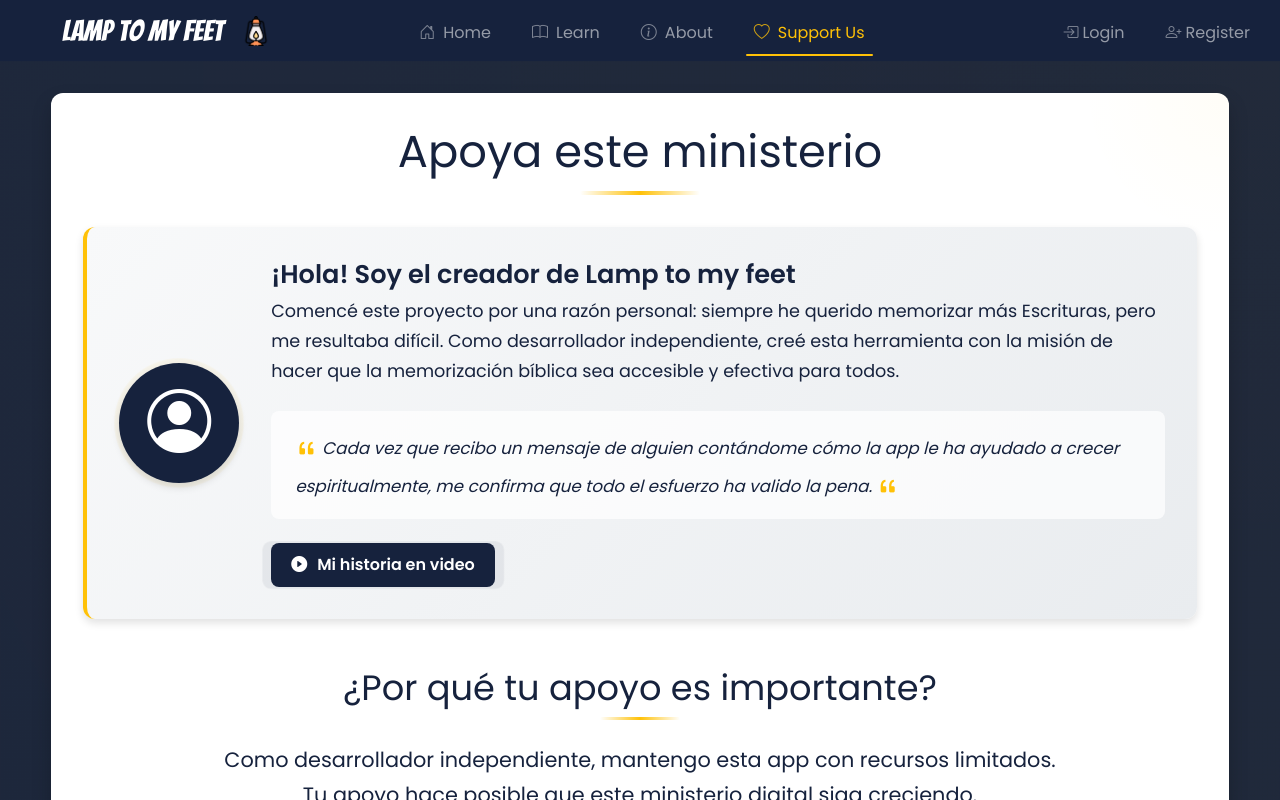
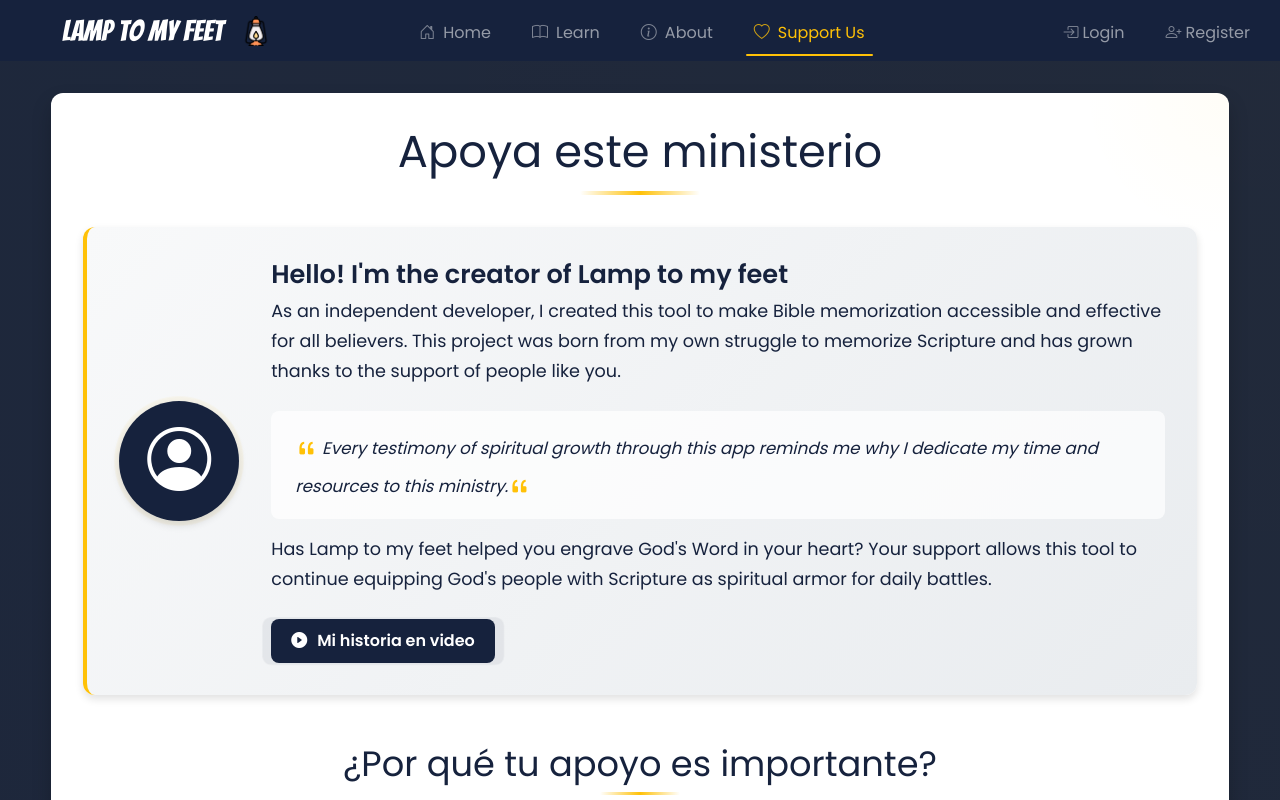
Before and after one commit to marcosdiego1904/front, a React (Vite) app: page /support in a window 1280 px wide. Shown: the top 800 px of the page. Built offline with nearby package versions, Linux system fonts and the light colour scheme.

Commit message:
support2

```diff
--- a/pages/learnsection/support/support.tsx
+++ b/pages/learnsection/support/support.tsx
@@ -119,16 +119,16 @@
           </div>
 
           <div className="message-content">
-            <h3>¡Hola! Soy el creador de Lamp to my feet</h3>
+            <h3>Hello! I'm the creator of Lamp to my feet</h3>
             <p>
-              Comencé este proyecto por una razón personal: siempre he querido memorizar más Escrituras,
-              pero me resultaba difícil. Como desarrollador independiente, creé esta herramienta con la
-              misión de hacer que la memorización bíblica sea accesible y efectiva para todos.
+            As an independent developer, I created this tool to make Bible memorization accessible and effective for all believers. This project was born from my own struggle to memorize Scripture and has grown thanks to the support of people like you.
             </p>
             <p className="dev-personal-note">
-              <i className="bi bi-quote"></i> Cada vez que recibo un mensaje de alguien contándome
-              cómo la app le ha ayudado a crecer espiritualmente, me confirma que todo el esfuerzo
-              ha valido la pena. <i className="bi bi-quote"></i>
+              <i className="bi bi-quote"></i> Every testimony of spiritual growth through this app reminds me why I dedicate my time and resources to this ministry.
+              <i className="bi bi-quote"></i>
+            </p>
+            <p>
+            Has Lamp to my feet helped you engrave God's Word in your heart? Your support allows this tool to continue equipping God's people with Scripture as spiritual armor for daily battles.
             </p>
             <button className="video-btn pulse-btn" onClick={() => setShowVideo(true)}>
               <i className="bi bi-play-circle-fill"></i> Mi historia en video
```
